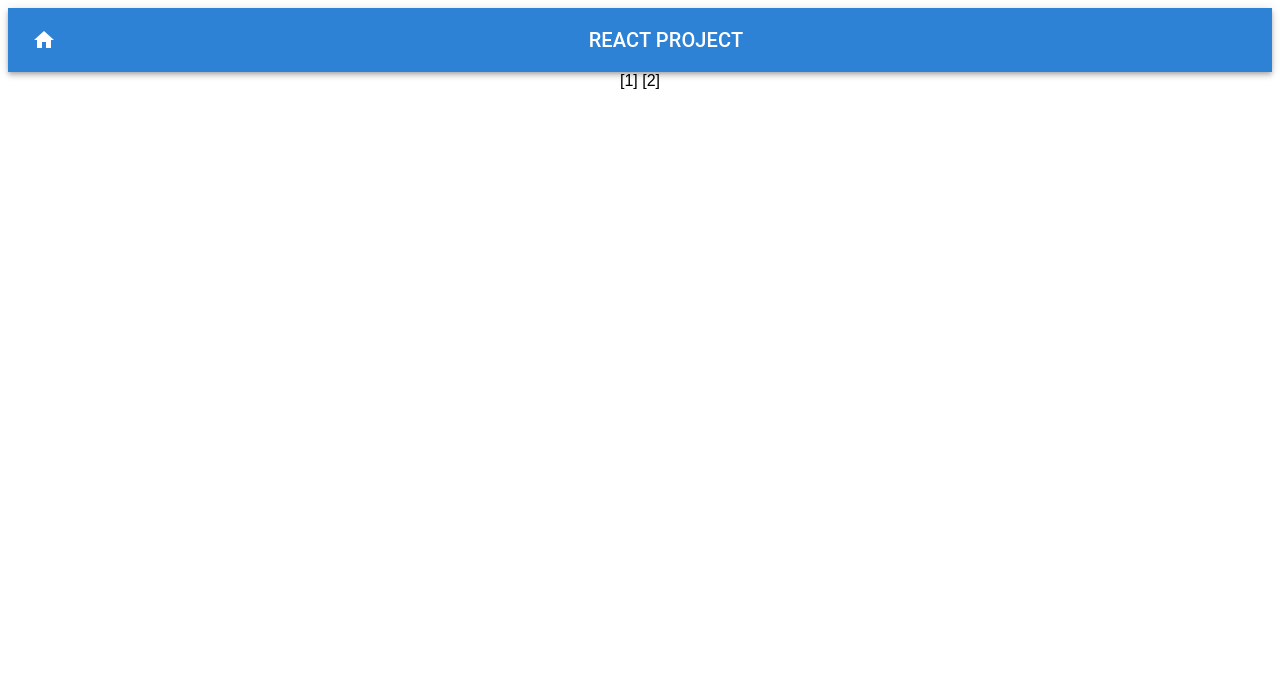
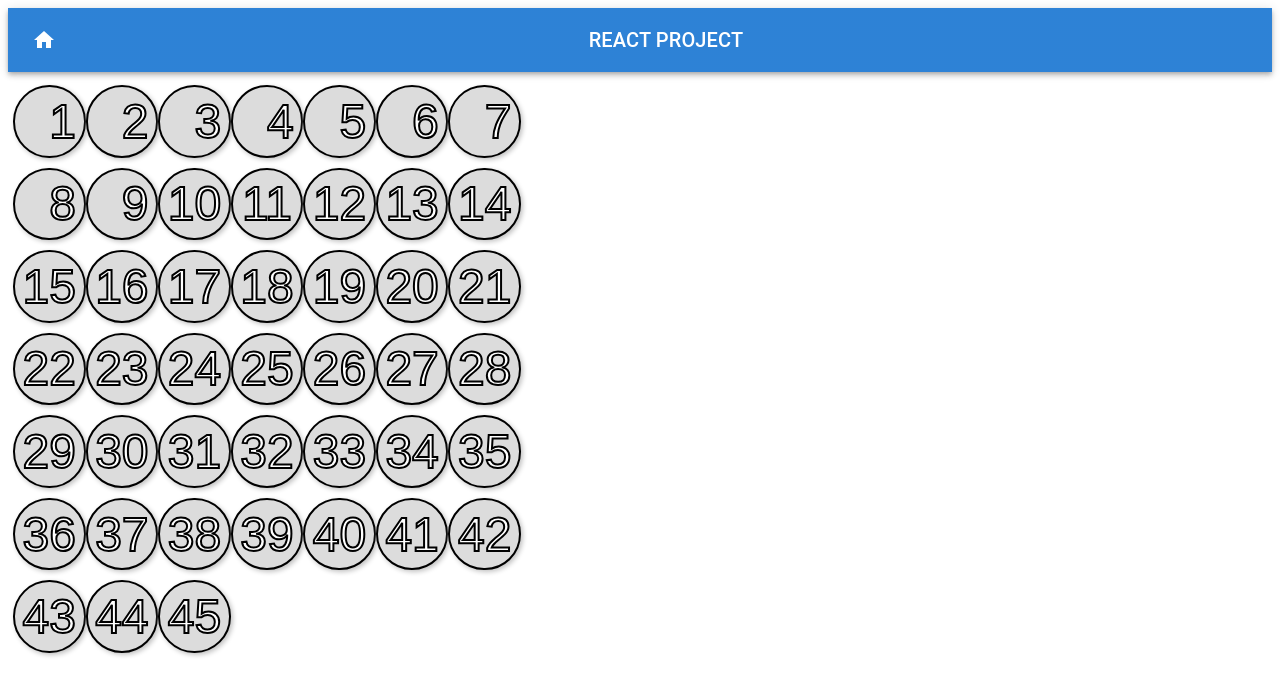
Before and after one commit to chichansong/react_project, a React (Create React App) app: page /lotto in a window 1280 px wide. Shown: the top 696 px of the page. Built offline with nearby package versions, Linux system fonts and the light colour scheme.

Commit message:
디렉토리 분리 및 로또 번호 원 css 제작

```diff
--- a/src/App.js
+++ b/src/App.js
@@ -22,9 +22,9 @@ import Divider from "@mui/material/Divider";
 
 import Header from "./Header";
 import Body from "./Body";
-import Lotto from "./Lotto";
+import Lotto from "./lotto/Lotto";
 
-import Sample from "./Sample";
+import Sample from "./sample/Sample";
 
 export default function App() {
   return (
--- a/src/Body.js
+++ b/src/Body.js
@@ -33,7 +33,6 @@ class Body extends Component {
           width: "100%",
           maxWidth: 360,
           bgcolor: "background.paper",
-          marginTop: "8px",
         }}
       >
         {/* dev 1 start */}
--- a/src/Header.js
+++ b/src/Header.js
@@ -24,6 +24,7 @@ class Header extends Component {
   //   };
   render() {
     return (
+      <div style={{ marginBottom: "8px" }}>
         <Stack spacing={2} sx={{ flexGrow: 1 }}>
           <ThemeProvider theme={darkTheme}>
             <AppBar position="static" color="primary" enableColorOnDark>
@@ -53,6 +54,7 @@ class Header extends Component {
             </AppBar>
           </ThemeProvider>
         </Stack>
+      </div>
     );
   }
 }
--- a/src/Lotto.js
+++ /dev/null
@@ -1,11 +0,0 @@
-import React, { Component } from "react";
-
-import LooksOneIcon from "@mui/icons-material/LooksOne";
-
-class Lotto extends Component {
-  render() {
-    return <div>[1] [2]</div>;
-  }
-}
-
-export default Lotto;
--- a/src/Sample.js
+++ /dev/null
@@ -1,18 +0,0 @@
-import React, { Component } from "react";
-
-import LooksOneIcon from "@mui/icons-material/LooksOne";
-import LooksTwoIcon from "@mui/icons-material/LooksTwo";
-
-class Sample extends Component {
-  render() {
-    return (
-      <div>
-        {"Hellow Sample!!"}
-        <LooksOneIcon />
-        <LooksTwoIcon />
-      </div>
-    );
-  }
-}
-
-export default Sample;
--- /dev/null
+++ b/src/lotto/Lotto.css
@@ -0,0 +1,27 @@
+.circle {
+  box-shadow: 2px 2px 5px rgb(193, 193, 193);
+}
+/* 아래는 위에서 설정한 내용 */
+.circle {
+  border-radius: 50%;
+  width: calc(1em / 0.7);
+  height: calc(1em / 0.7);
+
+  display: flex;
+  justify-content: center;
+  align-items: center;
+
+  font-size: 3em;
+  color: white;
+  background-color: gainsboro;
+  border: 2px solid black;
+  -webkit-text-stroke: 2px black;
+}
+/* 기본 스타일: 래퍼 */
+#wrapper {
+  display: flex;
+  justify-content: left;
+
+  margin: 1 auto;
+  padding: 5px;
+}
--- /dev/null
+++ b/src/lotto/Lotto.js
@@ -0,0 +1,95 @@
+import React, { Component } from "react";
+
+import "./Lotto.css";
+
+/*
+{
+  "totSellamnt": 81032551000,
+  "returnValue": "success",
+  "drwNoDate": "2019-06-01",
+  "firstWinamnt": 4872108844,
+  "drwtNo6": 25,
+  "drwtNo4": 21,
+  "firstPrzwnerCo": 4,
+  "drwtNo5": 22,
+  "bnusNo": 24,
+  "firstAccumamnt": 19488435376,
+  "drwNo": 861,
+  "drwtNo2": 17,
+  "drwtNo3": 19,
+  "drwtNo1": 11
+}
+*/
+class Lotto extends Component {
+  render() {
+    return (
+      <div>
+        {/* [1] [2]
+        <LooksOneIcon /> */}
+        <div id="wrapper">
+          <div style={{ backgroundColor: "balck" }} className="circle">
+            &nbsp;&nbsp;1
+          </div>
+          <div className="circle">&nbsp;&nbsp;2</div>
+          <div className="circle">&nbsp;&nbsp;3</div>
+          <div className="circle">&nbsp;&nbsp;4</div>
+          <div className="circle">&nbsp;&nbsp;5</div>
+          <div className="circle">&nbsp;&nbsp;6</div>
+          <div className="circle">&nbsp;&nbsp;7</div>
+        </div>
+        <div id="wrapper">
+          <div className="circle">&nbsp;&nbsp;8</div>
+          <div className="circle">&nbsp;&nbsp;9</div>
+          <div className="circle">10</div>
+          <div className="circle">11</div>
+          <div className="circle">12</div>
+          <div className="circle">13</div>
+          <div className="circle">14</div>
+        </div>
+        <div id="wrapper">
+          <div className="circle">15</div>
+          <div className="circle">16</div>
+          <div className="circle">17</div>
+          <div className="circle">18</div>
+          <div className="circle">19</div>
+          <div className="circle">20</div>
+          <div className="circle">21</div>
+        </div>
+        <div id="wrapper">
+          <div className="circle">22</div>
+          <div className="circle">23</div>
+          <div className="circle">24</div>
+          <div className="circle">25</div>
+          <div className="circle">26</div>
+          <div className="circle">27</div>
+          <div className="circle">28</div>
+        </div>
+        <div id="wrapper">
+          <div className="circle">29</div>
+          <div className="circle">30</div>
+          <div className="circle">31</div>
+          <div className="circle">32</div>
+          <div className="circle">33</div>
+          <div className="circle">34</div>
+          <div className="circle">35</div>
+        </div>
+        <div id="wrapper">
+          <div className="circle">36</div>
+          <div className="circle">37</div>
+          <div className="circle">38</div>
+          <div className="circle">39</div>
+          <div className="circle">40</div>
+          <div className="circle">41</div>
+          <div className="circle">42</div>
+        </div>
+        <div id="wrapper">
+          <div className="circle">43</div>
+          <div className="circle">44</div>
+          <div className="circle">45</div>
+        </div>
+      </div>
+    );
+  }
+}
+
+export default Lotto;
--- /dev/null
+++ b/src/sample/Sample.css
@@ -0,0 +1,44 @@
+.circle {
+  box-shadow: 2px 2px 5px rgb(193, 193, 193);
+}
+/* 아래는 위에서 설정한 내용 */
+.circle {
+  border-radius: 50%;
+  width: calc(1em / 0.7);
+  height: calc(1em / 0.7);
+
+  display: flex;
+  justify-content: center;
+  align-items: center;
+
+  font-size: 3em;
+  color: white;
+  background-color: gainsboro;
+  border: 2px solid black;
+  -webkit-text-stroke: 2px black;
+}
+
+.markingCircle {
+  border-radius: 50%;
+  width: calc(1em / 0.7);
+  height: calc(1em / 0.7);
+
+  display: flex;
+  justify-content: center;
+  align-items: center;
+
+  font-size: 3em;
+  color: white;
+  background-color: rgb(0, 0, 0);
+  border: 2px solid black;
+  -webkit-text-stroke: 2px black;
+}
+
+/* 기본 스타일: 래퍼 */
+#wrapper {
+  display: flex;
+  justify-content: left;
+
+  margin: 1 auto;
+  padding: 5px;
+}
--- /dev/null
+++ b/src/sample/Sample.js
@@ -0,0 +1,28 @@
+import React, { Component } from "react";
+
+import LooksOneIcon from "@mui/icons-material/LooksOne";
+import "./Sample.css";
+
+class Sample extends Component {
+  render() {
+    return (
+      <div>
+        {"Hellow Sample!!"}
+        <LooksOneIcon />
+        <div id="wrapper">
+          <div style={{ backgroundColor: "balck" }} className="circle">
+            &nbsp;&nbsp;1
+          </div>
+          <div className="markingCircle">&nbsp;&nbsp;2</div>
+          <div className="circle">&nbsp;&nbsp;3</div>
+          <div className="circle">&nbsp;&nbsp;4</div>
+          <div className="circle">&nbsp;&nbsp;5</div>
+          <div className="circle">&nbsp;&nbsp;6</div>
+          <div className="circle">&nbsp;&nbsp;7</div>
+        </div>
+      </div>
+    );
+  }
+}
+
+export default Sample;
```
Lines whose indentation alone changed are shown as unchanged.
